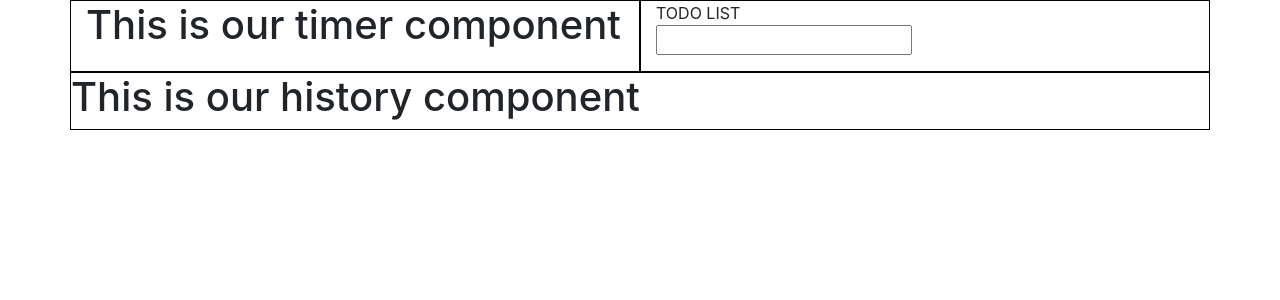
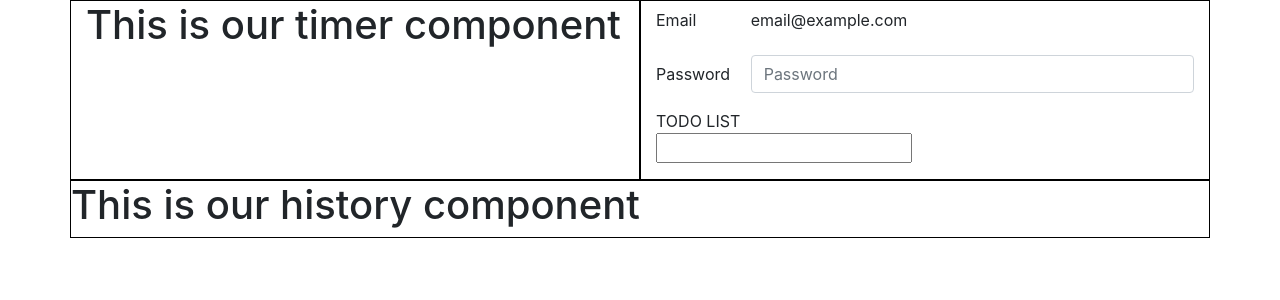
Before and after one commit to osotorrio/react-apps, a React (Create React App) app in the folder pomodoroapp/: page / in a window 1280 px wide. Shown: the top 300 px of the page. Built offline with nearby package versions, Linux system fonts and the light colour scheme.

Commit message:
Added boostrap form

```diff
--- a/pomodoroapp/src/components/todo/todo.jsx
+++ b/pomodoroapp/src/components/todo/todo.jsx
@@ -31,6 +31,22 @@ class Todo extends React.Component {
     render(){
         return (
             <div>
+                <form>
+                <div class="form-group row">
+                    <label for="staticEmail" class="col-sm-2 col-form-label">Email</label>
+                    <div class="col-sm-10">
+                    <input type="text" readonly class="form-control-plaintext" id="staticEmail" value="email@example.com" />
+                    </div>
+                </div>
+                <div class="form-group row">
+                    <label for="inputPassword" class="col-sm-2 col-form-label">Password</label>
+                    <div class="col-sm-10">
+                    <input type="password" class="form-control" id="inputPassword" placeholder="Password" />
+                    </div>
+                </div>
+                </form>
+
+
                 TODO LIST
                 <form onSubmit={this.handleSubmit}>
                     <input type="text" value={this.state.currentText} onChange={this.handleChange} required />
@@ -41,7 +57,7 @@ class Todo extends React.Component {
                         <li key={index}>
                             <input type="checkbox"/>
                             <span>{todo}</span>
-                            <span id={index} onClick={this.handleClick}>X</span>
+                            <button id={index} onClick={this.handleClick}>X</button>
                         </li>
                     ))
                     }
```
